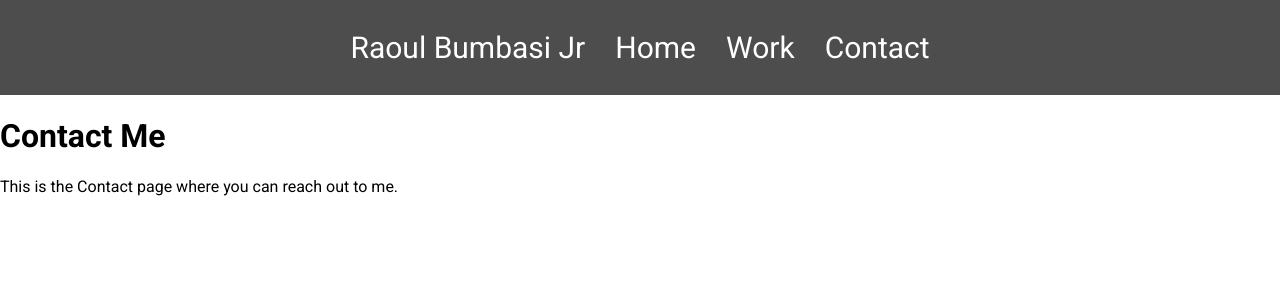
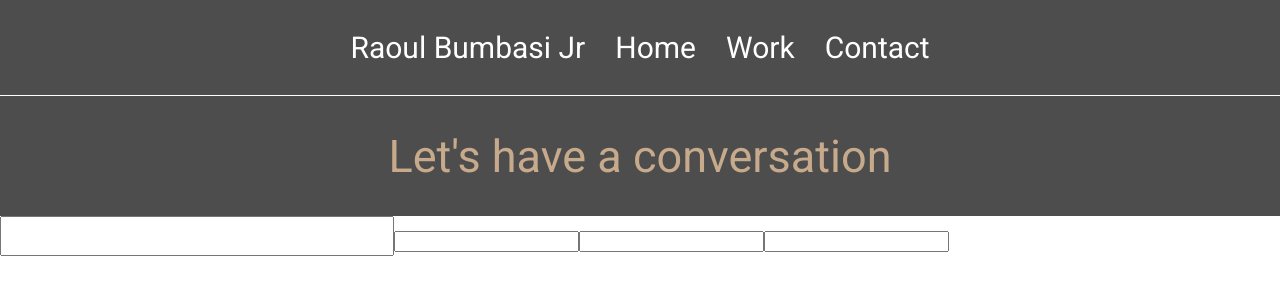
Before and after one commit to RaoulBumbasiJr/portfolio, a React (Create React App) app: page /contact in a window 1280 px wide. Shown: the top 300 px of the page. Built offline with nearby package versions, Linux system fonts and the light colour scheme.

Commit message:
Contact.js edit

```diff
--- a/src/components/Contact/Contact.css
+++ b/src/components/Contact/Contact.css
@@ -0,0 +1,17 @@
+.contactSection1 {
+  background-color: #4d4d4d;
+  width: 100%;
+  height: 15vh;
+  margin: 0;
+  display: flex;
+  align-items: center;
+  justify-content: center;
+  text-align: center;
+}
+
+.contactHeading1 {
+  margin: 0;
+  color: #c7aa8b;
+  font-size: 45px;
+  font-weight: 100;
+}
--- a/src/components/Contact/Contact.js
+++ b/src/components/Contact/Contact.js
@@ -1,10 +1,18 @@
 import React from "react";
+import "./Contact.css";
 
 const Contact = () => {
   return (
     <div>
-      <h1>Contact Me</h1>
-      <p>This is the Contact page where you can reach out to me.</p>
+      <div className="contactSection1">
+        <h1 className="contactHeading1">Let's have a conversation</h1>
+      </div>
+      <div>
+        <input className="name"></input>
+        <input className="email"></input>
+        <input className="budget"></input>
+        <input className="project description"></input>
+      </div>
     </div>
   );
 };
```
